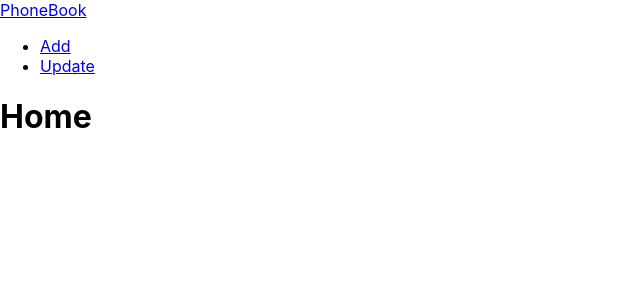
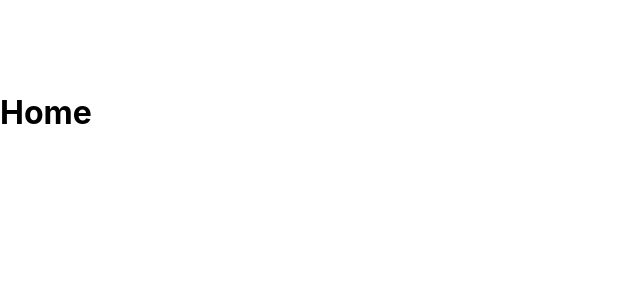
Before and after one commit to baptistefkt/phonebook, a React (Create React App) app in the folder client/: page / in a window 1280 px wide. Shown: the top 300 px of the page, without its empty margins (0-640 px from the left). Built offline with nearby package versions, Linux system fonts and the light colour scheme.

Commit message:
Update header.js

```diff
--- a/client/src/components/header.js
+++ b/client/src/components/header.js
@@ -1,10 +1,31 @@
 import React from 'react';
 import { Link } from 'react-router-dom';
+import styled from 'styled-components';
 
-const Header = () => (
+const LogoContainer = styled.div`
+  padding: 20px;
+  border-bottom: 2px solid #fff;
+
+  a {
+    text-decoration: none;
+    color: white;
+    font-size: 25px;
+    font-weight: bold;
+
+    span {
+      font-size: 20px;
+    }
+  }
+`;
+
+const Header = props => (
   <header>
-    <Link to="/">PhoneBook</Link>
-    <nav>
+    <LogoContainer>
+      <Link to="/">
+        PhoneBook <span>{props.path === '/' ? '/Contacts' : props.path}</span>
+      </Link>
+    </LogoContainer>
+    {/* <nav>
       <ul>
         <li>
           <Link to="/add">Add</Link>
@@ -13,7 +34,7 @@ const Header = () => (
           <Link to="/update">Update</Link>
         </li>
       </ul>
-    </nav>
+    </nav> */}
   </header>
 );
 
```
